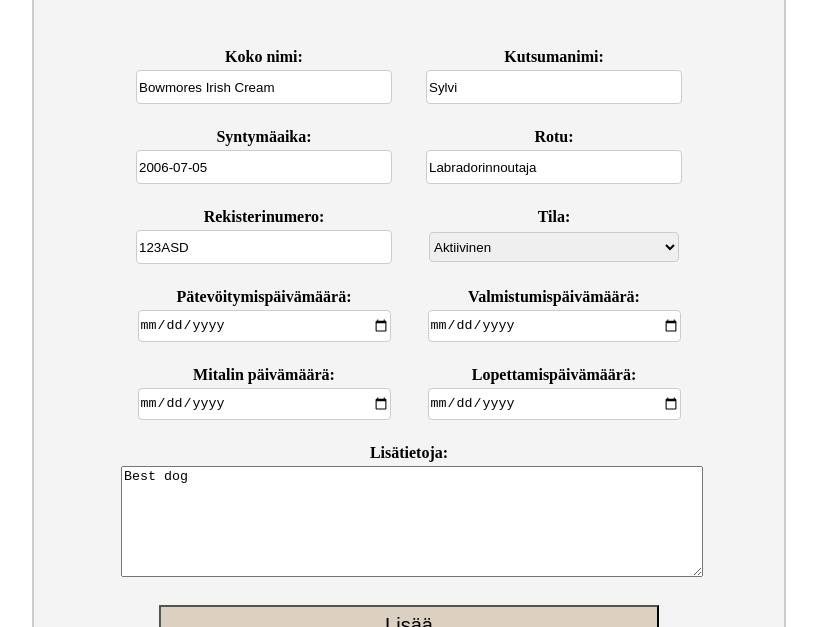
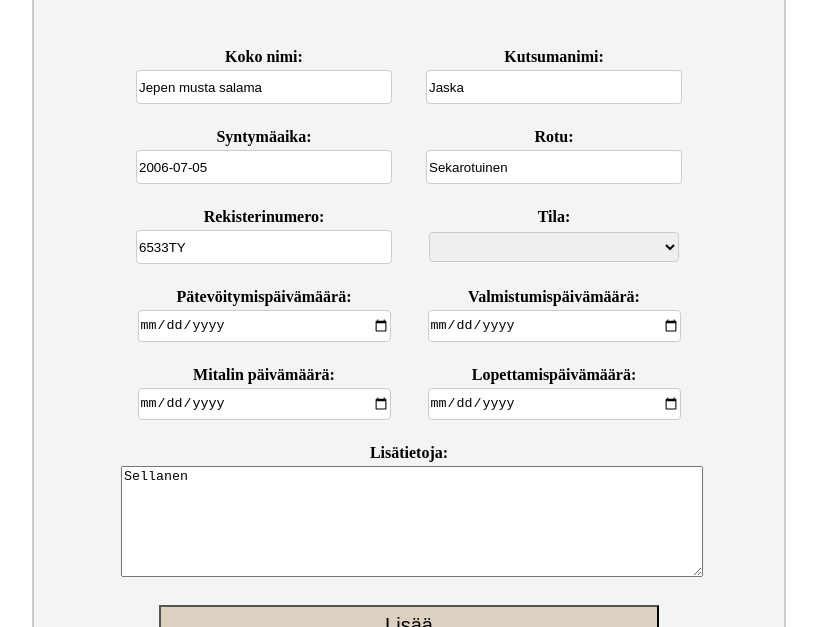
Before and after one commit to raumanm/ProjectHau, an Angular app in the folder frontend/angulartest-app/: page /addDog in a window 1280 px wide. Shown: the part 153-780 px from the top of the page, without its empty margins (231-1048 px from the left). Built offline with nearby package versions, Linux system fonts and the light colour scheme.

Commit message:
Modify test values

```diff
--- a/frontend/angulartest-app/src/app/add-dog.component/add-dog.component.ts
+++ b/frontend/angulartest-app/src/app/add-dog.component/add-dog.component.ts
@@ -16,17 +16,17 @@ export class AddDogComponent  {
 
     constructor(fb: FormBuilder, private dogService: DogFormService) {
         this.myForm = fb.group({
-        'nameFull': ['Bowmores Irish Cream'],
-        'nameNickname': ['Sylvi'],
+        'nameFull': ['Jepen musta salama'],
+        'nameNickname': ['Jaska'],
         'dateBirth': ['2006-07-05'],
-        'breed': ['Labradorinnoutaja'],
-        'registerNumber': ['123ASD'],
-        'status': ['Active'],
+        'breed': ['Sekarotuinen'],
+        'registerNumber': ['6533TY'],
+        'status': [''],
         'dateQualification': [''],
         'dateGraduation': [''],
         'dateMedal': [''],
         'dateRetired': [''],
-        'details': ['Best dog']
+        'details': ['Sellanen']
         });
     }
 
@@ -36,14 +36,12 @@ export class AddDogComponent  {
       if(UtilsClass.validateShortOpenField(value["nameFull"]) && UtilsClass.validateShortOpenField(value["nameNickname"]) &&
       UtilsClass.validateShortOpenField(value["breed"]) && UtilsClass.validateShortOpenField(value["registerNumber"]) &&
       UtilsClass.validateShortOpenField(value["status"])) {
-        console.log("shotfieldit ok");
       } else {
         everythingOk = false;
       }
 
       if(value["details"] != "") {
         if(UtilsClass.validateLongOpenField(value["details"])) {
-          console.log("detailsok");
         } else {
           everythingOk = false;
         }
@@ -63,8 +61,6 @@ export class AddDogComponent  {
         } else {
           everythingOk = false;
         }
-      } else {
-        everythingOk = false;
       }
 
       if(value["dateGraduation"] != "") {
@@ -74,8 +70,6 @@ export class AddDogComponent  {
         } else {
           everythingOk = false;
         }
-      } else {
-        everythingOk = false;
       }
 
       if(value["dateMedal"] != "") {
@@ -85,8 +79,6 @@ export class AddDogComponent  {
         } else {
           everythingOk = false;
         }
-      } else {
-        everythingOk = false;
       }
 
       if(value["dateRetired"] != "") {
@@ -96,8 +88,6 @@ export class AddDogComponent  {
         } else {
           everythingOk = false;
         }
-      } else {
-        everythingOk = false;
       }
 
       if(everythingOk) {
```
